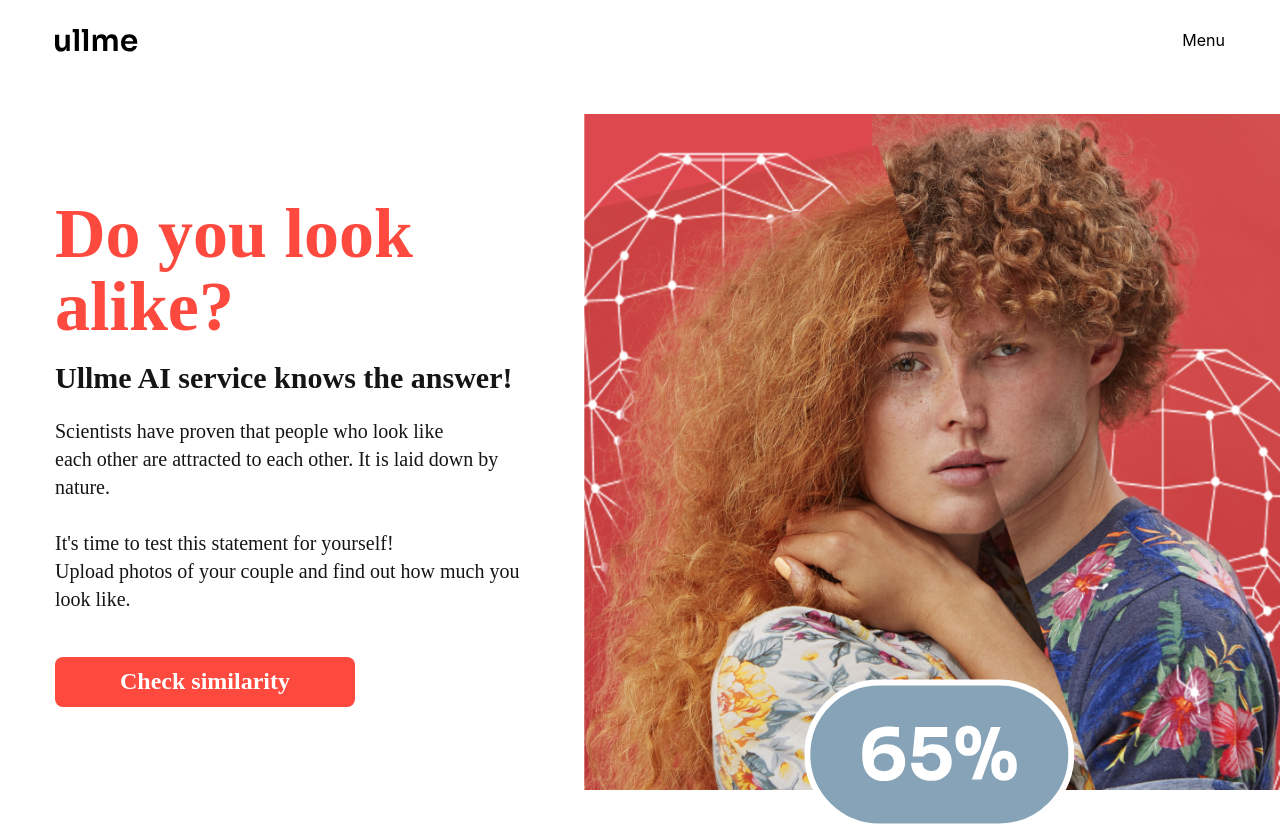
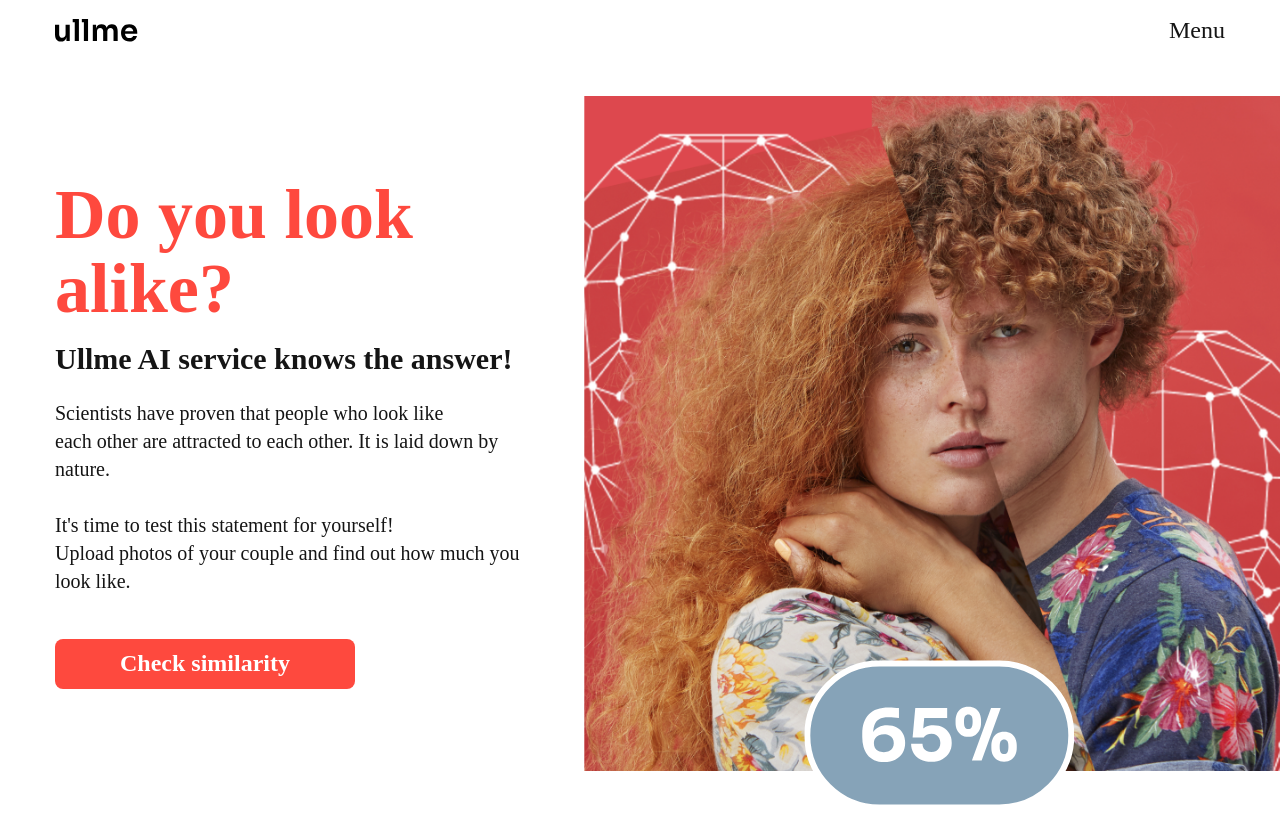
Before and after one commit to kolodenets/Ullme, a React (Vite) app in the folder ullme-app/: page / in a window 1280 px wide. Shown: the top 826 px of the page. Built offline with nearby package versions, Linux system fonts and the light colour scheme; a web font is replaced by a local one.

Commit message:
fix: header styles and logos

```diff
--- a/ullme-app/src/features/Header/Header.module.scss
+++ b/ullme-app/src/features/Header/Header.module.scss
@@ -19,6 +19,13 @@
   justify-content: space-between;
   align-items: center;
   min-width: 100%;
+  z-index: 20;
+
+  img {
+    @include mobile-tablet {
+      padding-left: 14px;
+    }
+  }
 
 }
 
--- a/ullme-app/src/features/Header/Header.tsx
+++ b/ullme-app/src/features/Header/Header.tsx
@@ -1,5 +1,6 @@
 import cn from 'classnames'
 import MainLogo from '../../../public/assets/icons/ullme-web.svg'
+import MainLogoMob from '../../../public/assets/icons/ullme-white.svg'
 import BurgerMenu from '../../../public/assets/icons/burger.svg'
 import s from './Header.module.scss'
 import Navbar from '../Navbar/Navbar'
@@ -9,7 +10,7 @@ const Header = () => {
     <header className={s.header}>
       <div className={cn('container')}>
         <div className={s.flexContainer}>
-          <img src={MainLogo} alt="logo" />
+          <img src={window.innerWidth > 768 ? MainLogo : MainLogoMob} alt="logo" />
           <Navbar/>
           <button className={s.burgerButton}>
             {/* <img src={BurgerMenu} alt="burger" /> */}
--- a/ullme-app/src/features/Navbar/Navbar.module.scss
+++ b/ullme-app/src/features/Navbar/Navbar.module.scss
@@ -6,3 +6,9 @@
     display: none;
   }
 }
+
+.navbar__menu_item {
+  @include petraRegular16;
+  font-size: 24px;
+  font-weight: $fw-medium;
+}
--- a/ullme-app/src/features/Navbar/Navbar.tsx
+++ b/ullme-app/src/features/Navbar/Navbar.tsx
@@ -3,8 +3,8 @@ import s from "./Navbar.module.scss";
 const Navbar = () => {
   return (
     <nav className={s.navbar}>
-      <ul>
-        <li>Menu</li>
+      <ul className={s.navbar__menu}>
+        <li className={s.navbar__menu_item}>Menu</li>
       </ul>
     </nav>
   )
--- a/ullme-app/src/pages/home/Home.module.scss
+++ b/ullme-app/src/pages/home/Home.module.scss
@@ -449,10 +449,12 @@
     @include mobile-tablet {
       width: unset;
       height: unset;
-      margin-bottom: 44px;
     }
   }
   .bottomBtn {
     margin-top: 12px;
+    @include mobile-tablet {
+      margin: 44px auto 0;
+    }
   }
 }
--- a/ullme-app/src/styles/globals.scss
+++ b/ullme-app/src/styles/globals.scss
@@ -32,6 +32,10 @@ a {
 
 ul {
   list-style: none;
+}
+ul,li {
+  margin: 0;
+  padding: 0;
 }
 
 h1,
```
Also changed, not shown: ullme-app/public/assets/icons/burger.svg, ullme-app/public/assets/icons/ullme-white.svg (added).
